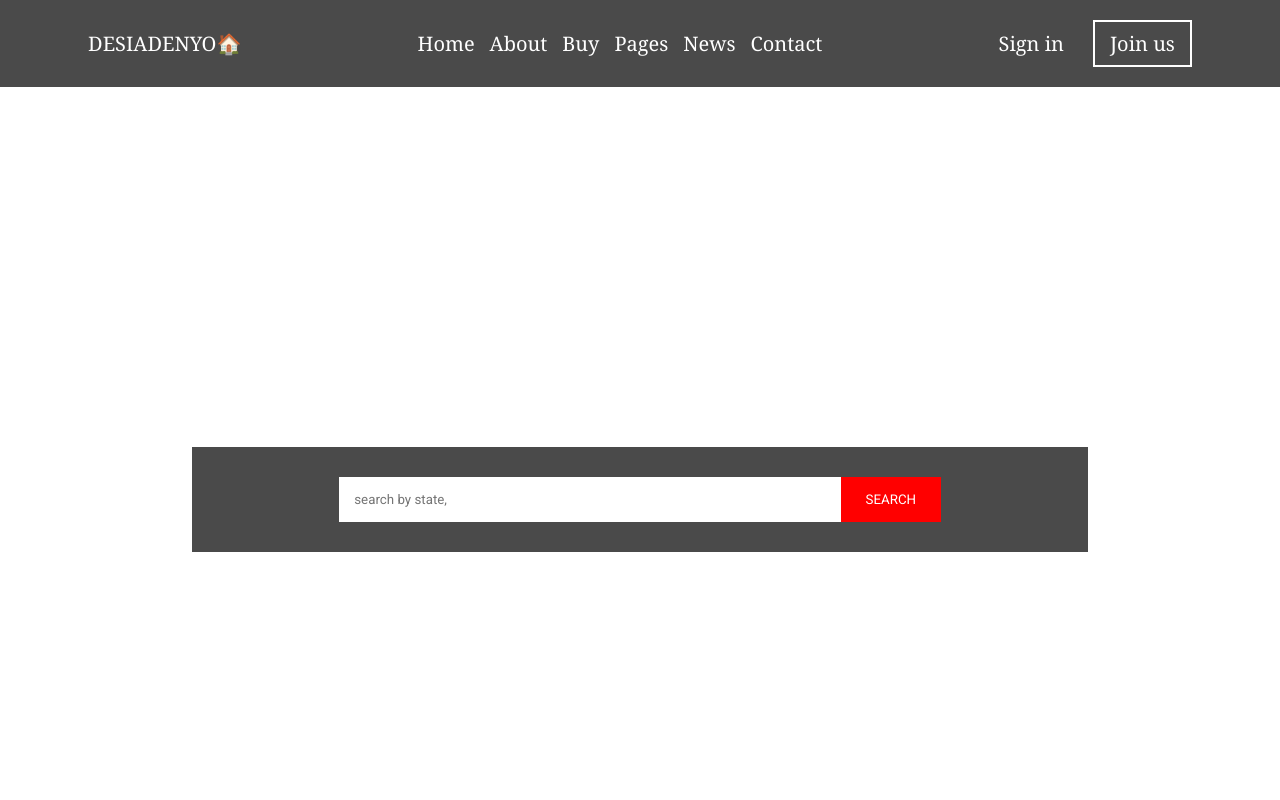
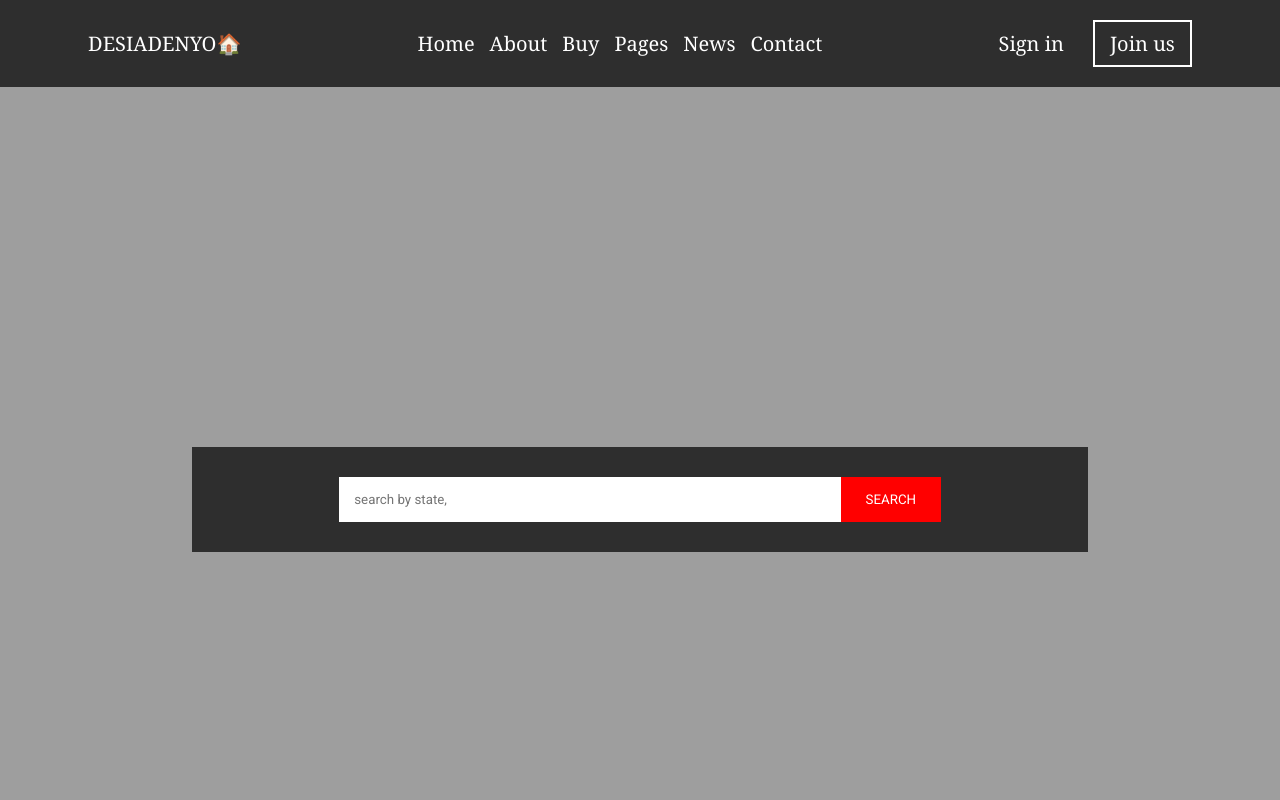
Before and after one commit to khalid14414/Real-Estate-Landing-page, a plain HTML site: page index.html in a window 1280 px wide. Shown: the top 800 px of the page. Drawn offline with Linux system fonts and the light colour scheme; the site is published under a folder, as on GitHub Pages, so addresses that start at the root find nothing.

Commit message:
working on the image

```diff
--- a/css/style.css
+++ b/css/style.css
@@ -6,7 +6,7 @@
 }
 
 header {
-    background-image: url(/assets/images/pic8.jpg);
+    background-image: url(../assets/images/pic8.jpg);
     background-size: cover;
     height: 100vh;
 
```
